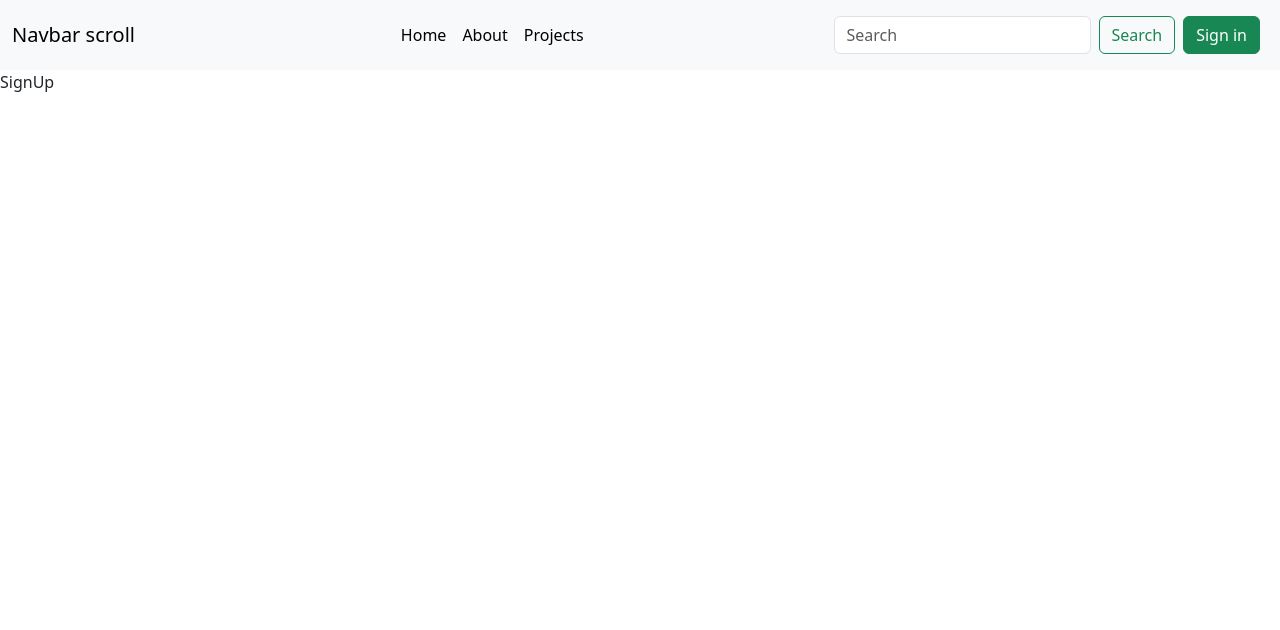
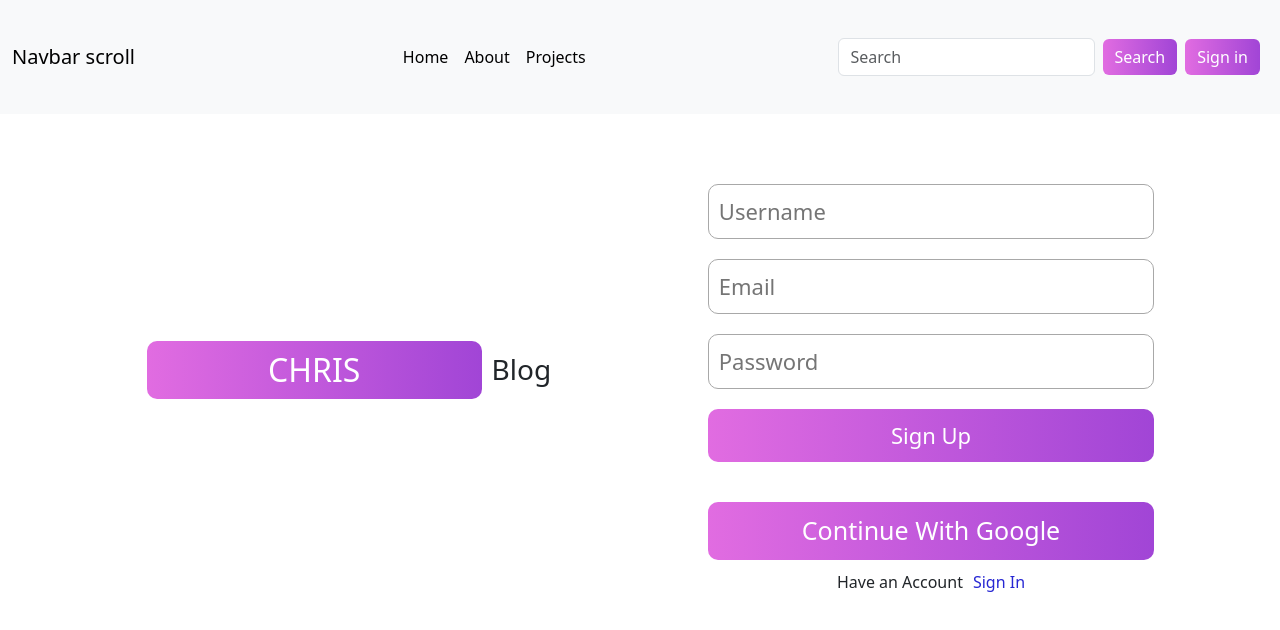
Before and after one commit to osos0/Blog-APP-MERN, a React (Create React App) app in the folder client/: page /signup in a window 1280 px wide. Shown: the top 630 px of the page. Built offline with nearby package versions, Linux system fonts and the light colour scheme.

Commit message:
create SignUp Page ui

```diff
--- a/client/src/App.js
+++ b/client/src/App.js
@@ -1,6 +1,8 @@
 import "bootstrap/dist/css/bootstrap.min.css";
 import "bootstrap/dist/js/bootstrap.min.js";
 import { Routes, Route } from "react-router-dom";
+
+import "./styles/main.scss";
 import Home from "./pages/Home";
 import About from "./pages/About";
 import Dashboard from "./pages/Dashboard";
--- a/client/src/components/Header.js
+++ b/client/src/components/Header.js
@@ -61,7 +61,7 @@ const Header = () => {
               </button>
             </form>
             <div className="p-2">
-              <button type="button" class="btn btn-success">
+              <button type="button" className="btn btn-success">
                 Sign in
               </button>
             </div>
--- a/client/src/pages/SignUp.js
+++ b/client/src/pages/SignUp.js
@@ -1,5 +1,58 @@
+import { useState } from "react";
 import React from "react";
 
+import { Link } from "react-router-dom";
 export default function SignUp() {
-  return <div>SignUp</div>;
+  const [signupObj, setSignupObj] = useState({});
+  console.log(signupObj);
+
+  const handelsignvalue = (e) => {
+    setSignupObj({ ...signupObj, [e.target.id]: e.target.value });
+  };
+
+  return (
+    <>
+      <div className="container SignUp">
+        <div className="row rowCon">
+          <div className="col-lg-6 col-md-6 col-sm-12 firstrowCon">
+            <h2 className="logo">CHRIS</h2>
+            <h3>Blog</h3>
+          </div>
+          <div className="col-lg-6 col-md-6 col-sm-12 secondrowCon">
+            <form
+            //  onSubmit={handelSubmit}
+            >
+              <input
+                id="username"
+                type="text"
+                placeholder="Username"
+                onChange={handelsignvalue}
+              />
+              <input
+                id="email"
+                type="email"
+                placeholder="Email"
+                onChange={handelsignvalue}
+              />
+              <input
+                id="password"
+                type="password"
+                placeholder="Password"
+                onChange={handelsignvalue}
+              />
+
+              <button type="submit">Sign Up</button>
+            </form>
+            <button type="submit" className="gooleBtn">
+              Continue With Google
+            </button>
+            <div className="haveAccountCon">
+              <div>Have an Account</div>
+              <Link to={"/login"}>Sign In</Link>
+            </div>
+          </div>
+        </div>
+      </div>
+    </>
+  );
 }
--- /dev/null
+++ b/client/src/styles/_Vars.scss
@@ -0,0 +1,4 @@
+// Global vars
+$mainGreen: #198754;
+$pink: rgb(225, 108, 225);
+$perpile: rgb(161, 69, 214);
--- /dev/null
+++ b/client/src/styles/_global.scss
@@ -0,0 +1,63 @@
+@use "./Vars" as *;
+// h3 {
+//   text-align: center;
+//   margin: 10px 0;
+//   padding: 20px 0;
+//   font-size: 30px;
+//   font-weight: 700;
+// }
+
+form {
+  padding: 20px 0;
+  display: flex;
+  flex-direction: row;
+  align-items: center;
+  justify-content: center;
+}
+
+input {
+  margin: 10px 0;
+  padding: 10px 10px;
+  border: 1px solid rgb(168, 168, 168);
+  border-radius: 10px;
+  font-size: 22px;
+  // background-color: rgb(231, 228, 228);
+  width: 80%;
+  outline-style: none;
+}
+
+button {
+  color: white !important;
+  font-size: 25px;
+  border-radius: 10px;
+  padding: 10px 5px;
+  background: linear-gradient(to right, $pink, $perpile);
+  border: unset !important;
+}
+
+a {
+  color: rgb(39, 39, 211);
+  text-decoration: none;
+}
+
+// .wentWrong {
+//   color: red;
+//   font-size: 18px;
+// }
+
+// .picPrivateProfile {
+//   max-width: 200px;
+// }
+
+// .conOfDeleteandLogout {
+//   color: red;
+//   font-size: 18px;
+//   margin-top: 10px;
+//   display: flex;
+//   justify-content: space-between;
+//   align-items: center;
+//   padding: 10px 20px;
+//   span {
+//     cursor: pointer;
+//   }
+// }
--- /dev/null
+++ b/client/src/styles/_signup.scss
@@ -0,0 +1,43 @@
+@use "./Vars" as *;
+
+.SignUp {
+  padding: 40px 0;
+  .rowCon {
+    form {
+      flex-direction: column;
+      button {
+        margin: 10px 0;
+        padding: 10px 10px;
+        border-radius: 10px;
+        font-size: 22px;
+        width: 80%;
+      }
+    }
+    .firstrowCon {
+      text-align: center;
+      display: flex;
+      align-items: center;
+      justify-content: center;
+      .logo {
+        color: white;
+        min-width: 60%;
+        margin-right: 10px;
+        // background: linear-gradient(($pink), ($perpile));
+        background: linear-gradient(to right, $pink, $perpile);
+        padding: 10px 5px;
+        border-radius: 10px;
+      }
+    }
+    .gooleBtn {
+      width: 80%;
+      margin: 10px 10%;
+    }
+    .haveAccountCon {
+      text-align: center;
+      display: flex;
+      // align-items: center;
+      justify-content: center;
+      gap: 10px;
+    }
+  }
+}
--- /dev/null
+++ b/client/src/styles/main.scss
@@ -0,0 +1,5 @@
+@use "./Vars" as *;
+@use "./global" as *;
+// @use "./Header" as *;
+@use "./signup" as *;
+// @use "./profile" as *;
```
Also changed, not shown: 1 other file (tests, documents, lock files or other folders).
